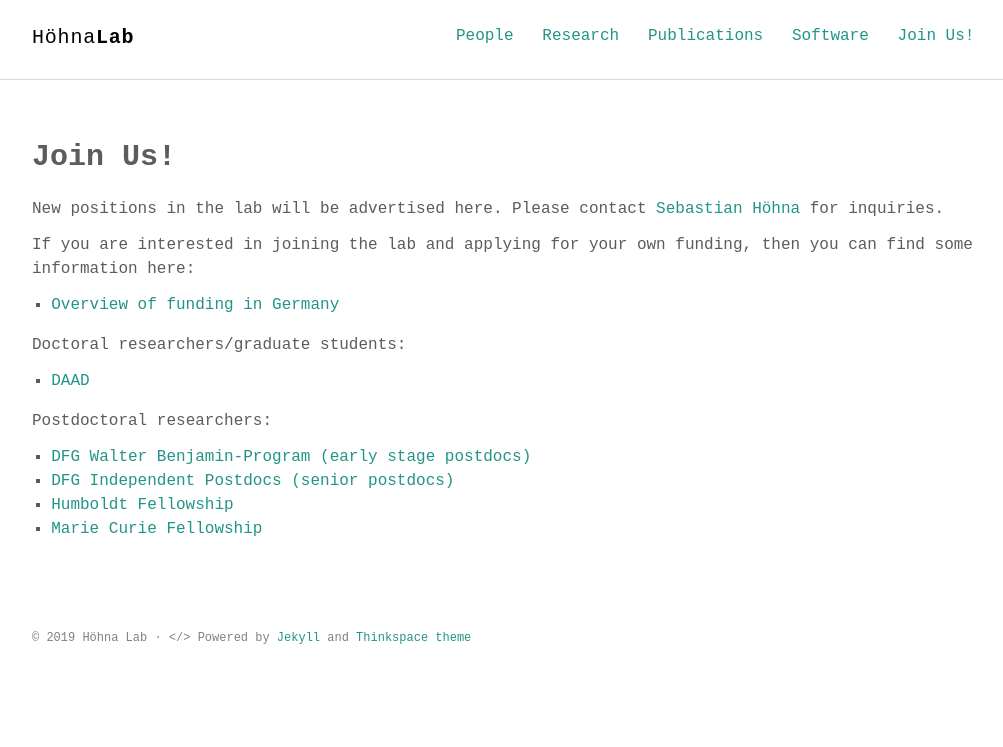
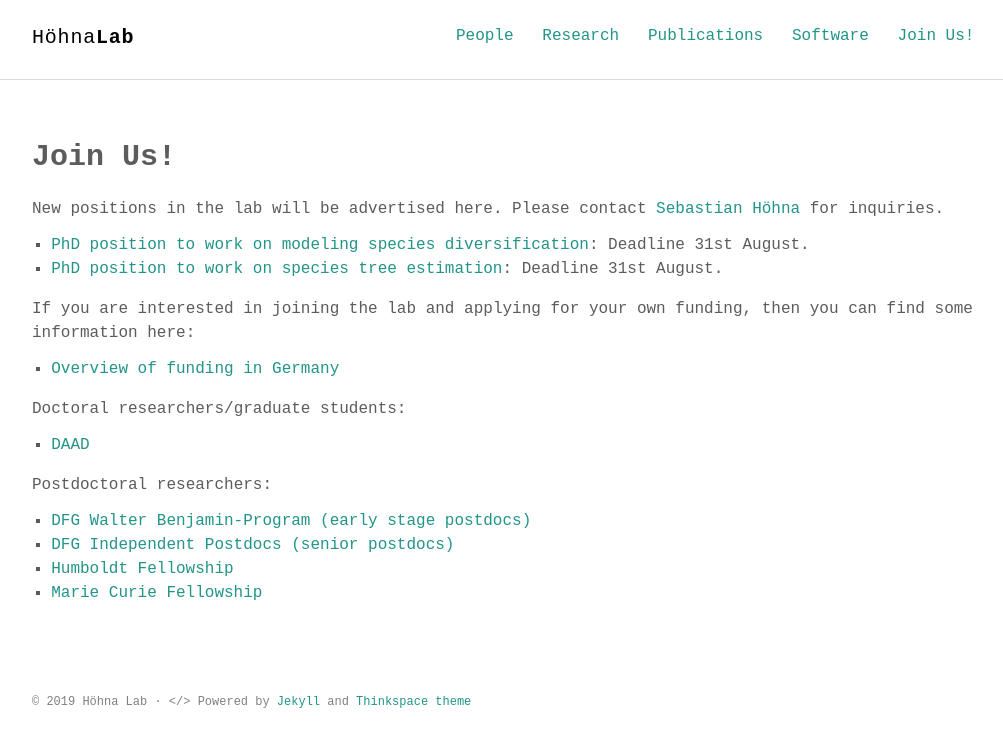
Before and after one commit to hoehnalab/hoehnalab.github.io, a Jekyll site: the page built from join.md, in a window 1280 px wide. Shown: the top 747 px of the page, without its empty margins (132-1135 px from the left). Built offline with Jekyll 4.4.1, drawn with Linux system fonts in a browser that asks for light colours; some web fonts are replaced.

Commit message:
Adding new PhD avertisments

```diff
--- a/join.md
+++ b/join.md
@@ -6,6 +6,8 @@ permalink: /join/
 
 New positions in the lab will be advertised here.
 Please contact [Sebastian Höhna](mailto:hoehna@lmu.de) for inquiries.
+* [PhD position to work on modeling species diversification](/job_adverts/PhD_DivRates.pdf): Deadline 31st August.
+* [PhD position to work on species tree estimation](/job_adverts/PhD_SpeciesTree.pdf): Deadline 31st August.
 
 If you are interested in joining the lab and applying for your own funding, then you can find some information here:
 * [Overview of funding in Germany](https://www.research-in-germany.org/en)
```
Also changed, not shown: 2 other files.
